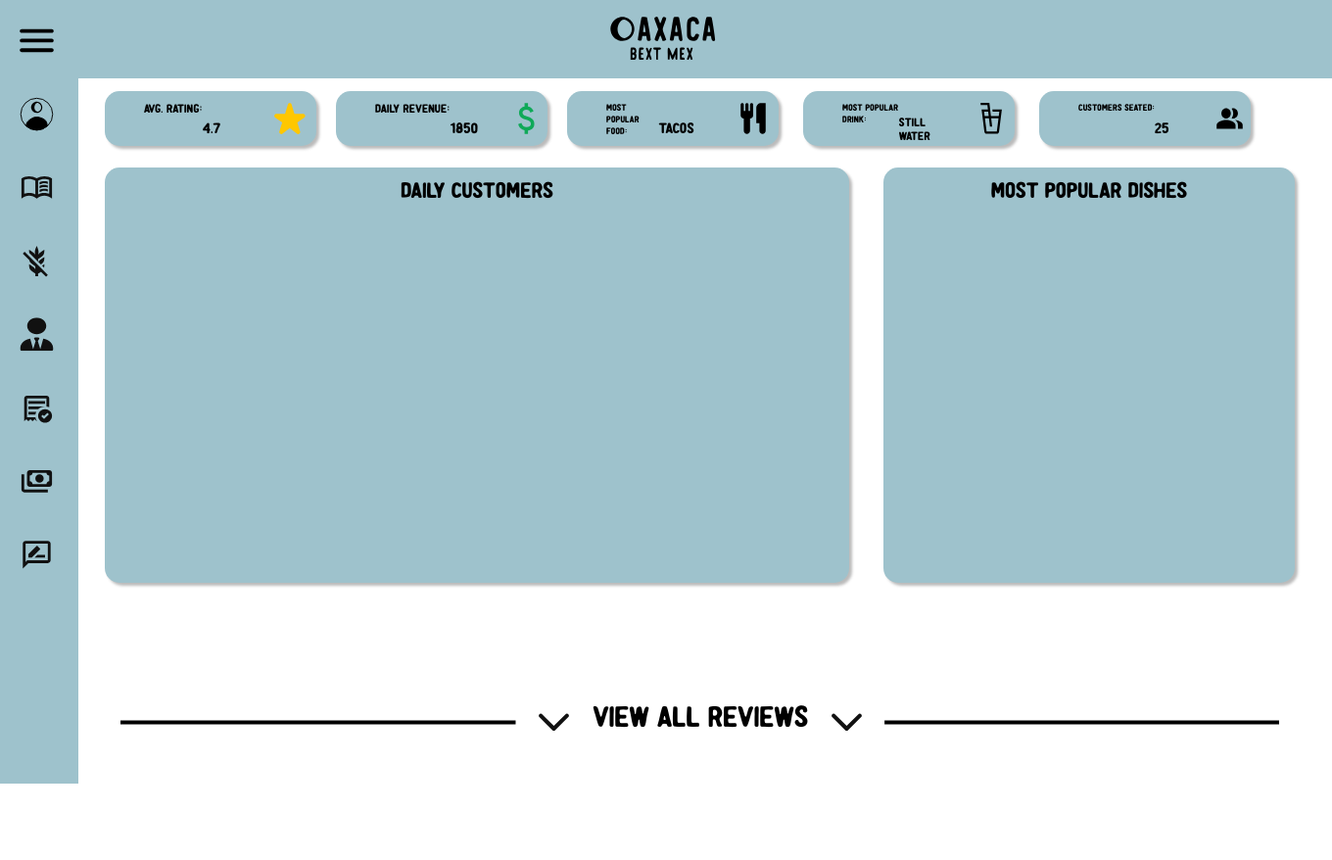
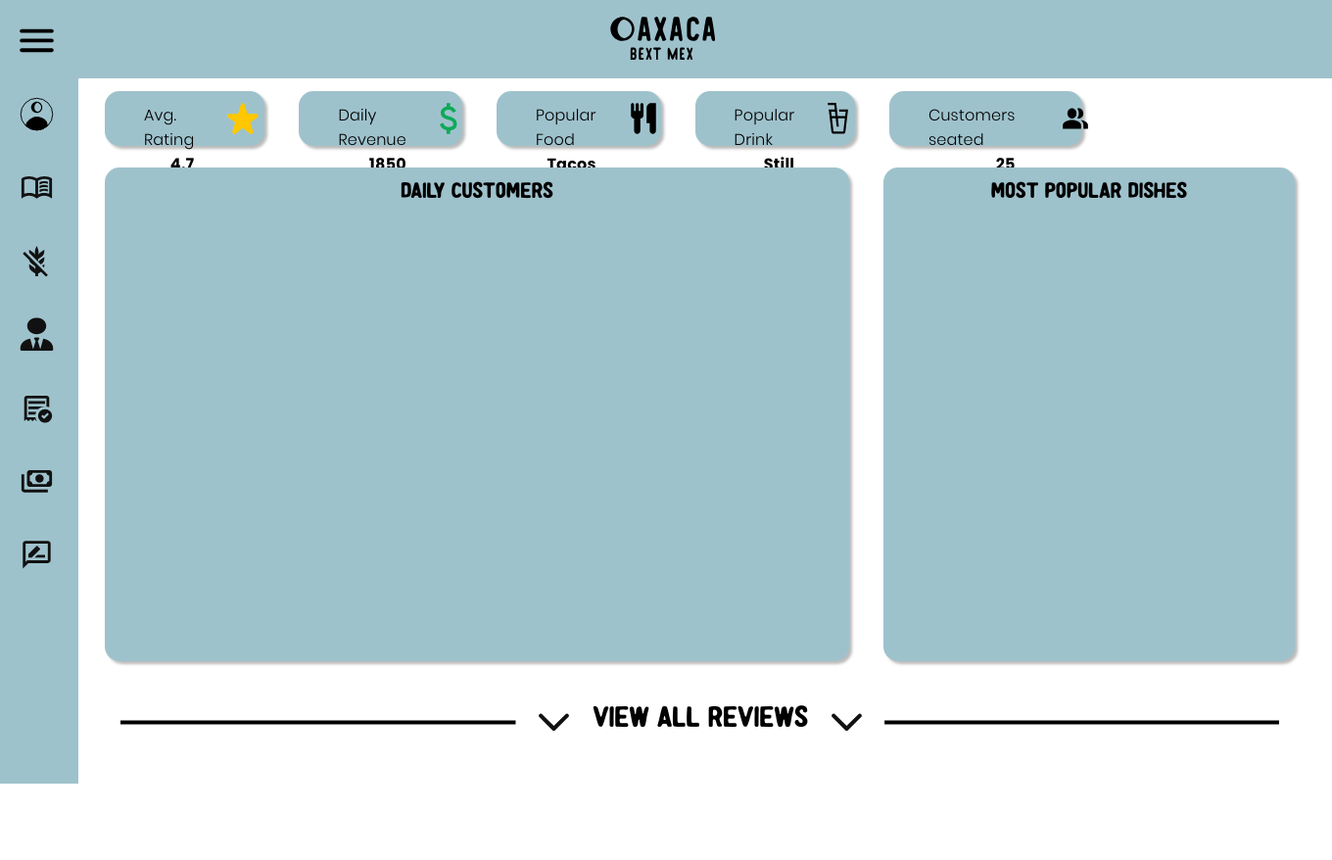
Before and after one commit to muhtasim100/Oaxaca, a Flask app: page /feedback in a window 1360 px wide; the page is wider, and only the part inside the window is pictured. Shown: the top 878 px of that part at 98% size. Run offline with Flask 3, Linux system fonts and the light colour scheme.

Commit message:
Fixed stats alignment.

```diff
--- a/website/static/css/feedback.css
+++ b/website/static/css/feedback.css
@@ -21,15 +21,14 @@
     position: relative;
 }
 
-.avg_reviews {
+.feedback-card {
     border: none;
-    width: 10vw;
+    width: min-content;
     height: 4vh;
     position: relative;
     top: 2%;
     left: 10%;
     padding: 12px 40px;
-    font-family: 'Sans-Regular';
     cursor: pointer;
     background: var(--bg-primary);
     color: rgb(0, 0, 0);
@@ -47,15 +46,23 @@
     flex-direction: row;
 }
 
-
-.avg_reviews:before {
-    content: "Avg. Rating: ";
-    text-align: left;
-    display: block;
-    font-size: small;
+.feedback-text {
+    display: flex;
+    flex-direction: column;
 }
 
-.avg_reviews img {
+.feedback-title {
+    font-family: "Poppins-Light";
+}
+
+.feedback-secondary {
+    font-family: "Poppins-Bold";
+    flex: auto;
+    justify-content: right;
+    text-align: right;
+}
+
+.feedback-img {
     width: auto;
     height: auto;
     position: relative;
@@ -64,169 +71,13 @@
 }
 
 
-.revenue {
-    border: none;
-    width: 10vw;
-    height: 4vh;
-    position: relative;
-    top: 2%;
-    left: 10%;
-    padding: 12px 40px;
-    font-family: 'Sans-Regular';
-    cursor: pointer;
-    background: var(--bg-primary);
-    color: rgb(0, 0, 0);
-    letter-spacing: 0.2px;
-    font-size: medium;
-    outline: 0;
-    -webkit-transition: all .6s;
-    transition: all .6s;
-    border-radius: 15px;
-    text-align: left;
-    box-shadow: 3px 3px 3px rgb(187, 187, 187);
-    margin: 15px 10px 1px;
-    display: flex;
-    flex-direction: row;
-}
 
 
-.revenue:before {
-    content: "Daily Revenue: ";
-    text-align: left;
-    display: block;
-    font-size: small;
-}
-
-.revenue img {
-    width: auto;
-    height: auto;
-    position: relative;
-    left: 20%;
-    margin-left: 10%;
-}
-
-.popular_food {
-    border: none;
-    width: 10vw;
-    height: 4vh;
-    position: relative;
-    top: 2%;
-    left: 10%;
-    padding: 12px 40px;
-    font-family: 'Sans-Regular';
-    cursor: pointer;
-    background: var(--bg-primary);
-    color: rgb(0, 0, 0);
-    letter-spacing: 0.2px;
-    font-size: medium;
-    outline: 0;
-    -webkit-transition: all .6s;
-    transition: all .6s;
-    border-radius: 15px;
-    text-align: left;
-    box-shadow: 3px 3px 3px rgb(187, 187, 187);
-    margin: 15px 10px 1px;
-    margin-right: 15px;
-    display: flex;
-    flex-direction: row;
-}
 
 
-.popular_food:before {
-    content: "Most Popular Food:";
-    text-align: left;
-    display: block;
-    font-size: x-small;
-}
-
-.popular_food img {
-    width: auto;
-    height: auto;
-    position: relative;
-    left: 20%;
-    margin-left: 15%;
-}
-
-.popular_drink {
-    border: none;
-    width: 10vw;
-    height: 4vh;
-    position: relative;
-    top: 2%;
-    left: 10%;
-    padding: 12px 40px;
-    font-family: 'Sans-Regular';
-    cursor: pointer;
-    background: var(--bg-primary);
-    color: rgb(0, 0, 0);
-    letter-spacing: 0.2px;
-    font-size: small;
-    outline: 0;
-    -webkit-transition: all .6s;
-    transition: all .6s;
-    border-radius: 15px;
-    box-shadow: 3px 3px 3px rgb(187, 187, 187);
-    margin: 15px 10px 1px;
-    margin-right: 15px;
-    display: flex;
-    flex-direction: row;
-}
 
 
-.popular_drink:before {
-    content: "Most Popular Drink:";
-    text-align: left;
-    display: block;
-    font-size: x-small;
-}
 
-.popular_drink img {
-    width: auto;
-    height: auto;
-    position: relative;
-    left: 20%;
-    margin-left: 10%;
-}
-
-.cust_seated {
-    border: none;
-    width: 10vw;
-    height: 4vh;
-    position: relative;
-    top: 2%;
-    left: 10%;
-    padding: 12px 40px;
-    font-family: 'Sans-Regular';
-    cursor: pointer;
-    background: var(--bg-primary);
-    color: rgb(0, 0, 0);
-    letter-spacing: 0.2px;
-    font-size: medium;
-    outline: 0;
-    -webkit-transition: all .6s;
-    transition: all .6s;
-    border-radius: 15px;
-    box-shadow: 3px 3px 3px rgb(187, 187, 187);
-    margin: 15px 10px 1px;
-    display: flex;
-    flex-direction: row;
-}
-
-
-.cust_seated:before {
-    content: "Customers Seated:";
-    text-align: left;
-    display: block;
-    font-size: x-small;
-}
-
-.cust_seated img {
-    width: auto;
-    height: auto;
-    position: relative;
-    left: 25%;
-    margin-left: 10%;
-}
 .feedback-visuals {
     height: 70vh;
     position: relative;
@@ -237,7 +88,7 @@
 .daily_cust {
     border: none;
     width: 50vw;
-    height: 50vh;
+    height: 60vh;
     position: relative;
     padding: 12px 40px;
     font-family: 'Sans-Regular';
@@ -261,7 +112,7 @@
 .popular_dishes {
     border: none;
     width: 25vw;
-    height: 50vh;
+    height: 60vh;
     position: relative;
     padding: 12px 40px;
     font-family: 'Sans-Regular';
@@ -289,7 +140,7 @@
     margin-left: 13%;
     max-width:fit-content;
     position: relative;
-    overflow:hidden;
+    overflow: hidden;
 }
 
 .scrollmsg {
--- a/website/templates/feedback.html
+++ b/website/templates/feedback.html
@@ -9,12 +9,50 @@
 {% block content %}
 <div class= "feedback">
     <div class="feedback-stats">
-        <div class= "avg_reviews"> <br> 4.7 <img src="{{ url_for('static', filename='images/star.svg') }}" alt="star"> </div>
-        <div class= "revenue"> <br> 1850 <img src="{{ url_for('static', filename='images/dollar.svg') }}" alt="dollar"> </div>
-        <div class= "popular_food"> <br> Tacos <img src="{{ url_for('static', filename='images/cutlery.svg') }}" alt="cutlery"> </div>
-        <div class= "popular_drink"> <br> Still Water <img src="{{ url_for('static', filename='images/drink.svg') }}" alt="drink"> </div>
-        <div class= "cust_seated"> <br> 25 <img src="{{ url_for('static', filename='images/cust.svg') }}" alt="cust"> </div>
+        <div class= "feedback-card">
+            <div class = "feedback-text">
+                <span class = "feedback-title">Avg. Rating</span>
+                <span class = "feedback-secondary">4.7</span>
+            </div>
+            <img class = "feedback-img" src="{{ url_for('static', filename='images/star.svg') }}" alt="star">
+        </div>
+
+        <div class= "feedback-card">
+            <div class = "feedback-text">
+                <span class = "feedback-title">Daily Revenue</span>
+                <span class = "feedback-secondary">1850</span>
+            </div>
+            <img class = "feedback-img" src="{{ url_for('static', filename='images/dollar.svg') }}" alt="dollar">
+        </div>
+
+        <div class= "feedback-card">
+            <div class = "feedback-text">
+                <span class = "feedback-title">Popular Food</span>
+                <span class = "feedback-secondary">Tacos</span>
+            </div>
+            <img class = "feedback-img" src="{{ url_for('static', filename='images/cutlery.svg') }}" alt="cutlery">
+        </div>
+
+
+        <div class= "feedback-card">
+            <div class = "feedback-text">
+                <span class = "feedback-title">Popular Drink</span>
+                <span class = "feedback-secondary">Still Water</span>
+            </div>
+            <img class = "feedback-img" src="{{ url_for('static', filename='images/drink.svg') }}" alt="drink">
+        </div>
+
+
+        <div class= "feedback-card">
+            <div class = "feedback-text">
+                <span class = "feedback-title">Customers seated</span>
+                <span class = "feedback-secondary">25</span>
+            </div>
+            <img class = "feedback-img" src="{{ url_for('static', filename='images/cust.svg') }}" alt="cust">
+        </div>
     </div>
+
+
     <div class="feedback-visuals">
         <div class="daily_cust"> Daily Customers</div>
         <div class="popular_dishes"> Most Popular Dishes </div>
```
